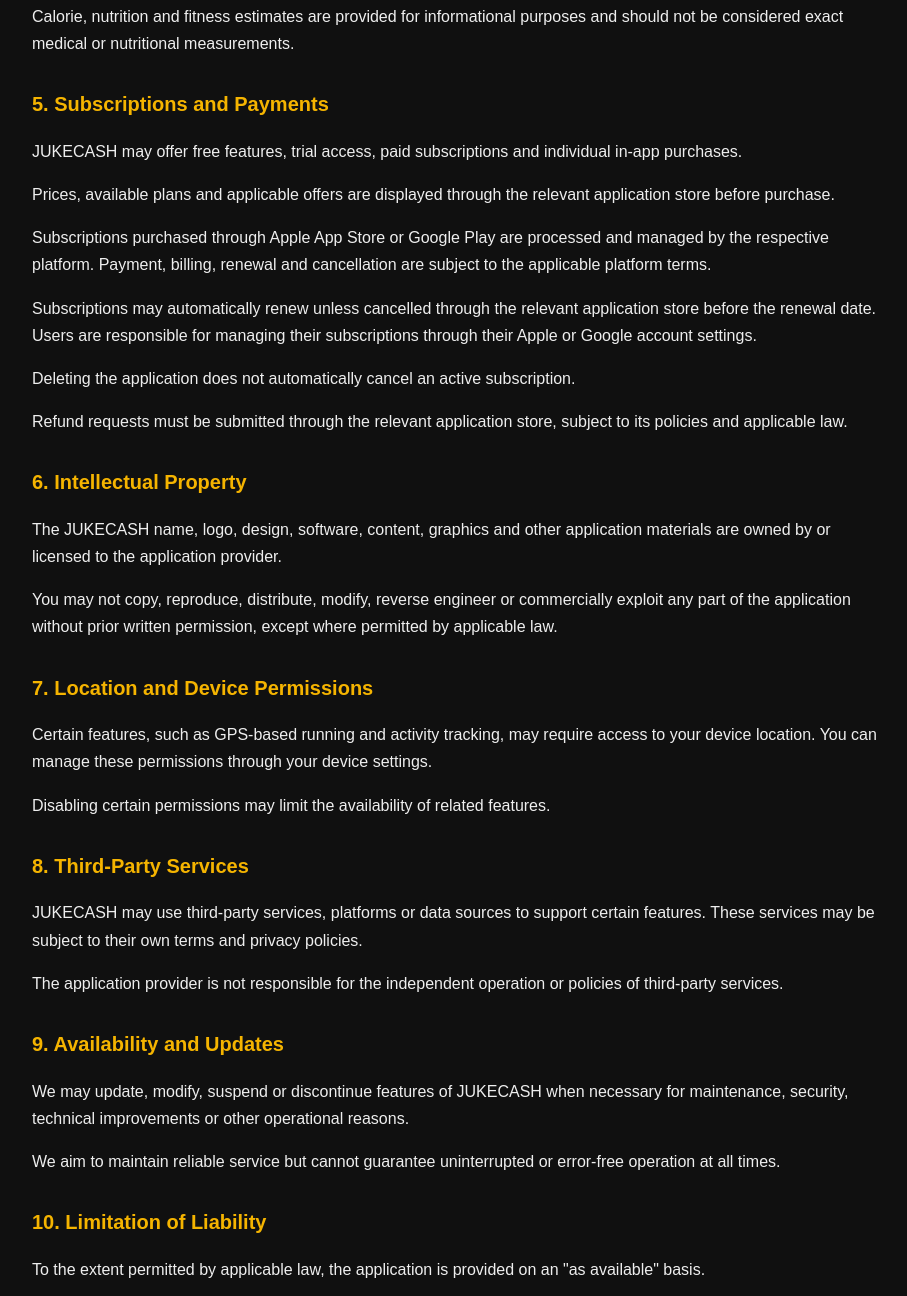
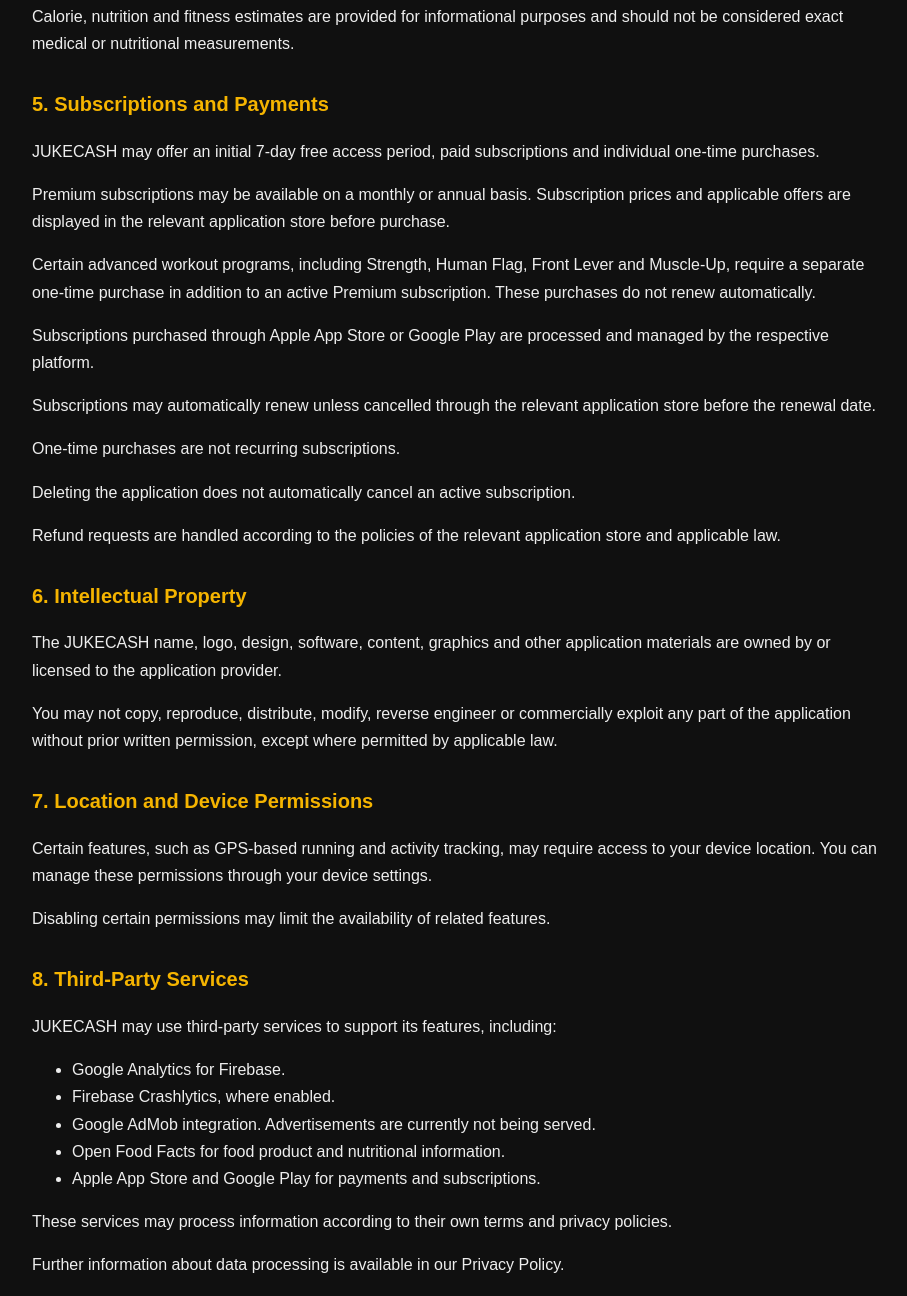
Before and after one commit to jukecashgeorgios-lgtm/jukecashgeorgios-lgtm.github.io, a plain HTML site: page terms.html in a window 1280 px wide. Shown: the part 1404-2700 px from the top of the page, without its empty margins (183-1090 px from the left). Drawn offline with Linux system fonts and the light colour scheme.

Commit message:
Update terms.html

```diff
--- a/terms.html
+++ b/terms.html
@@ -89,7 +89,7 @@
 
   <p>
     Responsible individual: Tzioukas Georgios
-    (Τζιουκας Γεωργιος).
+    (Τζιούκας Γεώργιος).
   </p>
 
   <p>
@@ -129,11 +129,11 @@
     unauthorized access or use it for unlawful purposes.
   </p>
 
-  <p>
-    You are responsible for ensuring that the information you enter
-    into the application is accurate and for maintaining the security
-    of your device and any account credentials you use.
-  </p>
+<p>
+  You are responsible for ensuring that the information you enter
+  into the application is accurate and for using the application
+  responsibly.
+</p>
 
   <h2>4. Health and Fitness Disclaimer</h2>
 
@@ -169,27 +169,35 @@
   <h2>5. Subscriptions and Payments</h2>
 
   <p>
-    JUKECASH may offer free features, trial access, paid subscriptions
-    and individual in-app purchases.
+    JUKECASH may offer an initial 7-day free access period,
+    paid subscriptions and individual one-time purchases.
   </p>
 
   <p>
-    Prices, available plans and applicable offers are displayed
-    through the relevant application store before purchase.
+    Premium subscriptions may be available on a monthly or annual
+    basis. Subscription prices and applicable offers are displayed
+    in the relevant application store before purchase.
   </p>
+
+ <p>
+  Certain advanced workout programs, including Strength,
+  Human Flag, Front Lever and Muscle-Up, require a separate
+  one-time purchase in addition to an active Premium subscription.
+  These purchases do not renew automatically.
+</p>
 
   <p>
     Subscriptions purchased through Apple App Store or Google Play
     are processed and managed by the respective platform.
-    Payment, billing, renewal and cancellation are subject to
-    the applicable platform terms.
   </p>
 
   <p>
     Subscriptions may automatically renew unless cancelled through
     the relevant application store before the renewal date.
-    Users are responsible for managing their subscriptions through
-    their Apple or Google account settings.
+  </p>
+
+  <p>
+    One-time purchases are not recurring subscriptions.
   </p>
 
   <p>
@@ -198,9 +206,10 @@
   </p>
 
   <p>
-    Refund requests must be submitted through the relevant
-    application store, subject to its policies and applicable law.
+    Refund requests are handled according to the policies of the
+    relevant application store and applicable law.
   </p>
+
 
   <h2>6. Intellectual Property</h2>
 
@@ -233,15 +242,28 @@
   <h2>8. Third-Party Services</h2>
 
   <p>
-    JUKECASH may use third-party services, platforms or data sources
-    to support certain features. These services may be subject
-    to their own terms and privacy policies.
+    JUKECASH may use third-party services to support its features,
+    including:
+  </p>
+
+  <ul>
+    <li>Google Analytics for Firebase.</li>
+    <li>Firebase Crashlytics, where enabled.</li>
+    <li>Google AdMob integration. Advertisements are currently not being served.</li>
+    <li>Open Food Facts for food product and nutritional information.</li>
+    <li>Apple App Store and Google Play for payments and subscriptions.</li>
+  </ul>
+
+  <p>
+    These services may process information according to their own
+    terms and privacy policies.
   </p>
 
   <p>
-    The application provider is not responsible for the independent
-    operation or policies of third-party services.
+    Further information about data processing is available in our
+    Privacy Policy.
   </p>
+
 
   <h2>9. Availability and Updates</h2>
 
@@ -312,7 +334,7 @@
   </p>
 
   <p>
-    <strong>Jukeapps – Tzioukas Georgios</strong><br>
+    <strong>Jukeapps – Tzioukas Georgios (Τζιούκας Γεώργιος)</strong><br>
     Email:
     <a href="mailto:jukecashgeorgios@gmail.com">
       jukecashgeorgios@gmail.com
```
